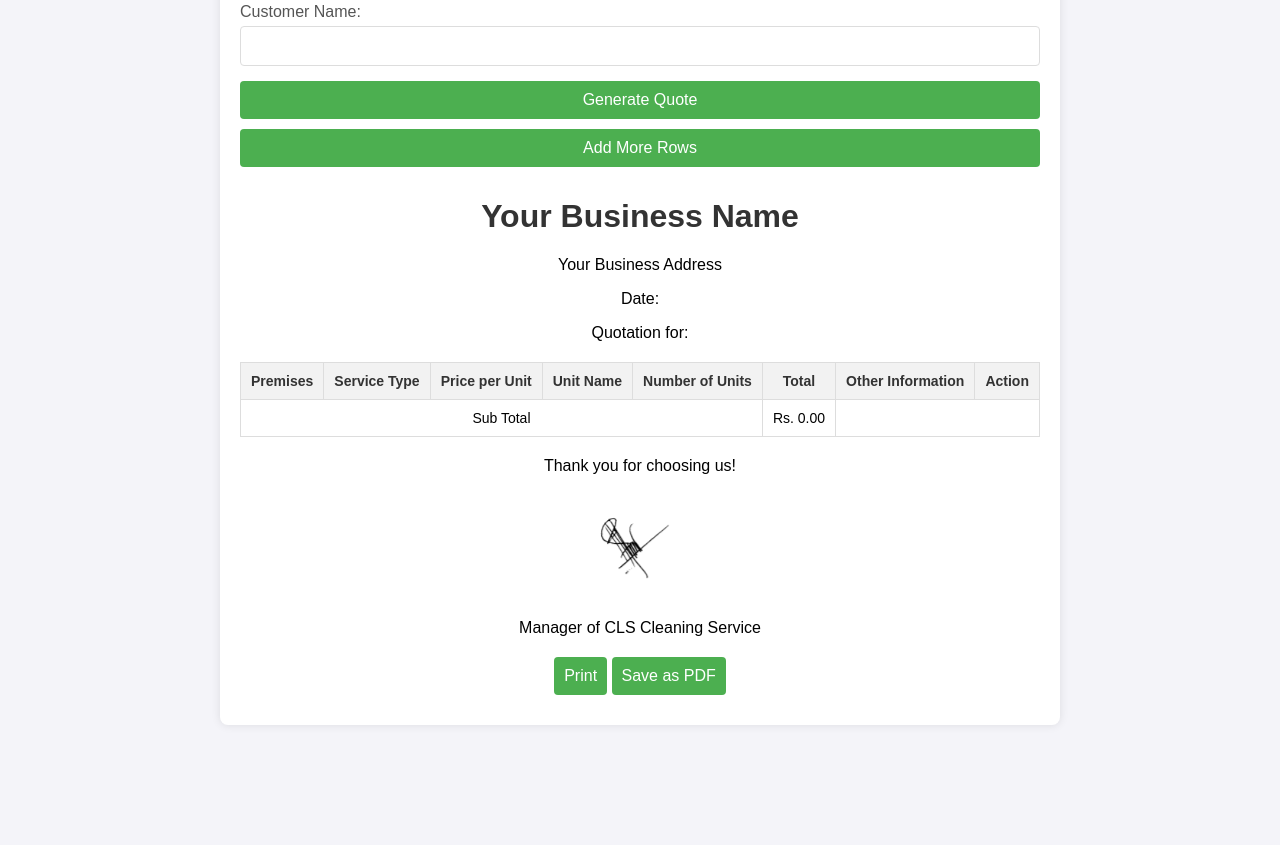
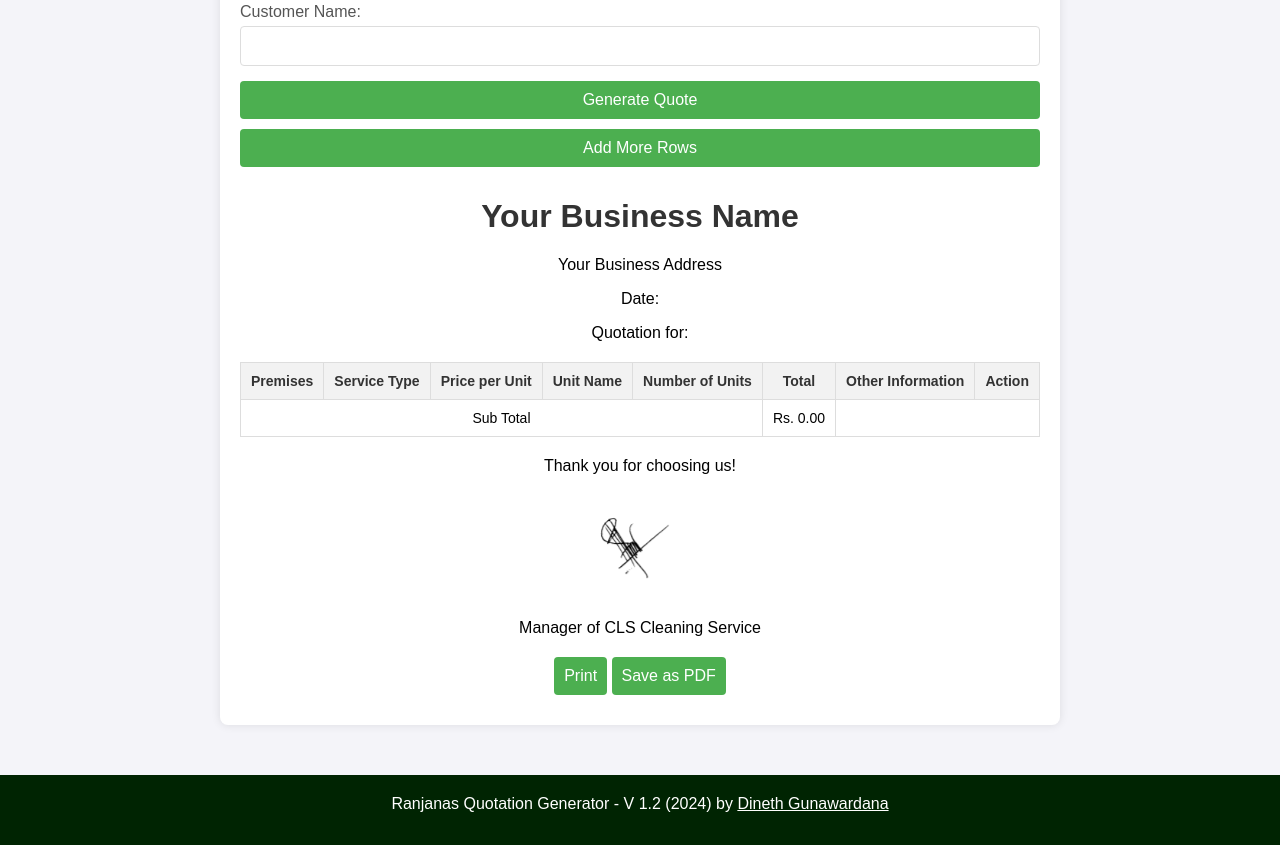
Before and after one commit to thisisdineth/quoationgenrator, a plain HTML site: page index.html in a window 1280 px wide. Shown: the part 816-1661 px from the top of the page. Before the commit the page ends 1591 px from the top, so only its background shows below. Drawn offline with Linux system fonts and the light colour scheme.

Commit message:
footer details

```diff
--- a/index.html
+++ b/index.html
@@ -10,8 +10,8 @@
     <div class="container">
         <div class="header">
             <img src="logo.png" alt="Logo" class="logo">
-            <h1>Your Business Name</h1>
-            <p>Your Business Address</p>
+            <h1>Ranjanas Facilities Management</h1>
+            <p>All kind of Facilities Services Under One Roof</p>
         </div>
         <h2>Cleaning Service Quote Generator</h2>
         <form id="quoteForm">
@@ -89,4 +89,5 @@
     <script src="https://cdnjs.cloudflare.com/ajax/libs/html2pdf.js/0.9.2/html2pdf.bundle.min.js"></script>
     <script src="script.js"></script>
 </body>
+<footer> Ranjanas Quotation Generator - V 1.2 (2024) by <a href="https://g.co/kgs/a5s7kL9">Dineth Gunawardana</a> </footer>
 </html>
--- a/styles.css
+++ b/styles.css
@@ -23,7 +23,8 @@ body {
     max-width: 100px;
 }
 
-h1, h2 {
+h1,
+h2 {
     color: #333;
 }
 
@@ -37,7 +38,8 @@ label {
     color: #555;
 }
 
-input, textarea {
+input,
+textarea {
     margin-bottom: 15px;
     padding: 10px;
     border: 1px solid #ddd;
@@ -71,7 +73,8 @@ button:hover {
     border-collapse: collapse;
 }
 
-.quote-table th, .quote-table td {
+.quote-table th,
+.quote-table td {
     border: 1px solid #ddd;
     padding: 10px;
     text-align: center;
@@ -88,7 +91,8 @@ button:hover {
     text-align: center;
 }
 
-.business-info, .footer {
+.business-info,
+.footer {
     text-align: center;
     margin-top: 20px;
 }
@@ -111,6 +115,20 @@ button:hover {
     background-color: #e53935;
 }
 
+a {
+    color: #ffffff;
+}
+
+footer {
+    padding-top: 20px;
+    color: white;
+    background-color: #002402;
+    text-align: center;
+    padding: auto;
+    height: 50px;
+    bottom: 0%;
+}
+
 @media print {
     .delete-button {
         display: none;
```
